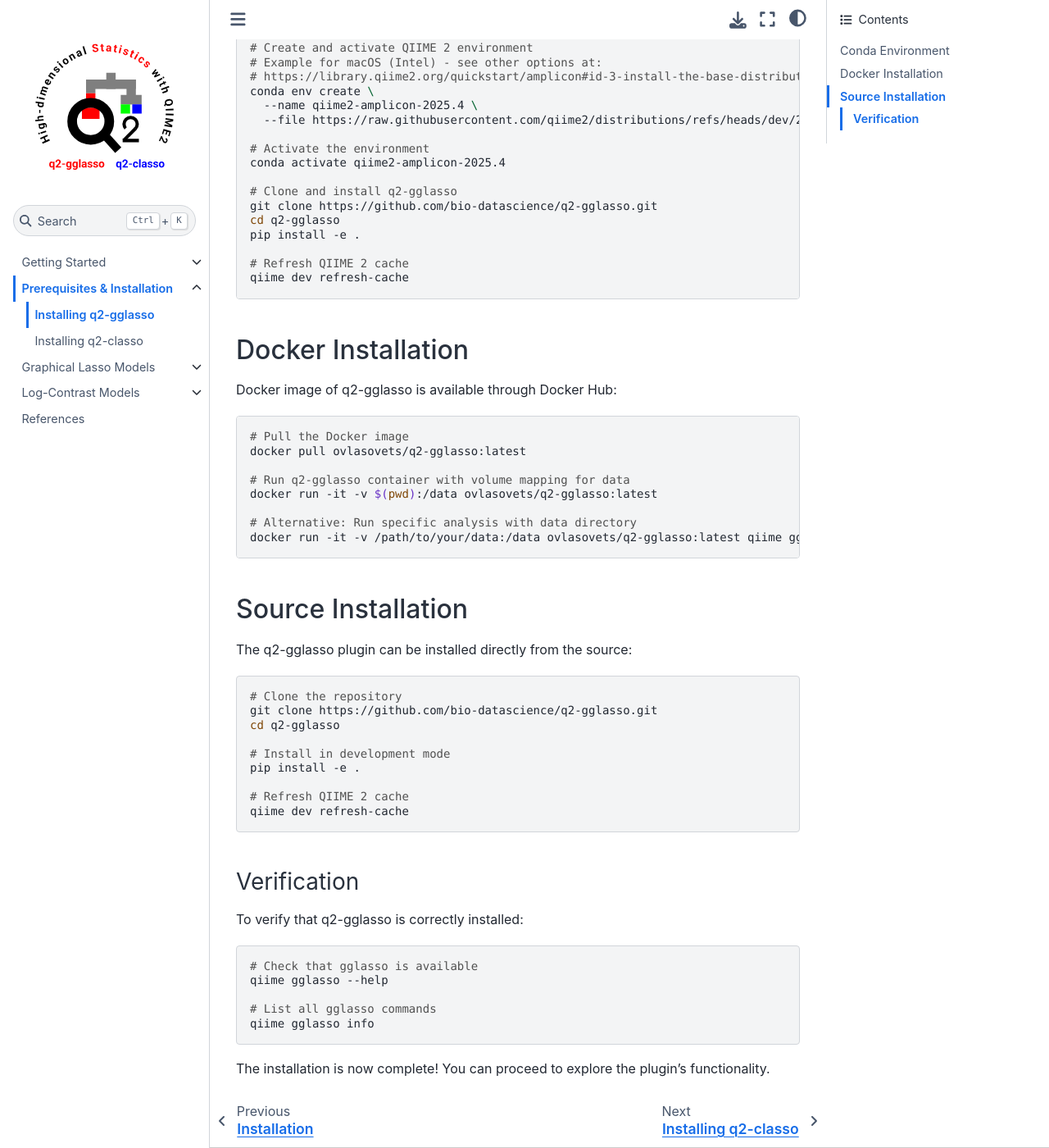
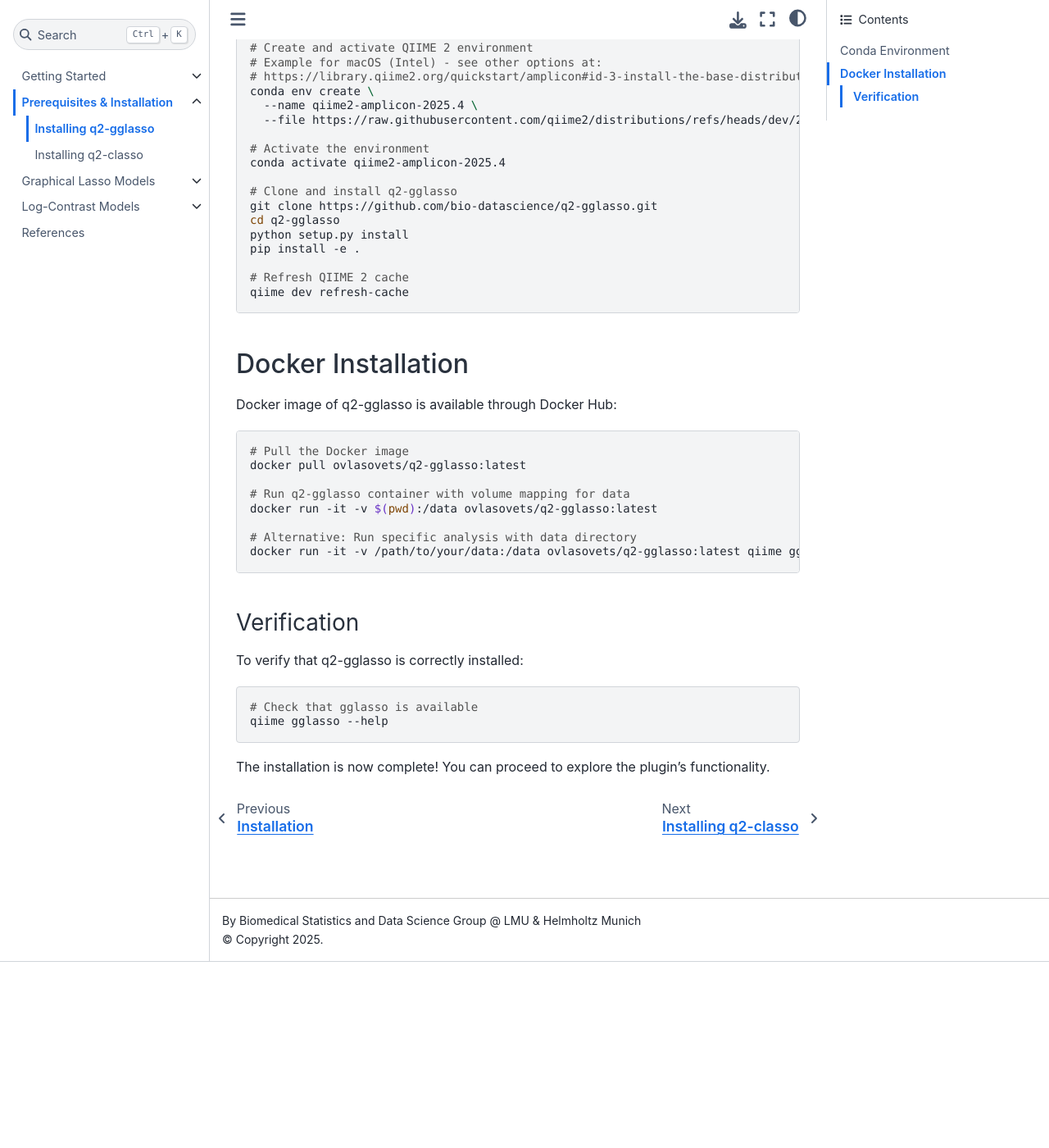
Before and after one commit to bio-datascience/q2-hdstats-docs, a Jupyter Book: the page built from docs/chapters/01_installation/02_q2_gglasso.md, in a window 1280 px wide and 1400 px high, scrolled down 227 px. Shown: the whole window at 82% size. Built offline with Jupyter Book 1.0.4 settings and Sphinx 7.4.7 and the Sphinx Book theme 1.1.4, drawn with Linux system fonts in a browser that asks for light colours.

Commit message:
update installation path

````diff
--- a/docs/chapters/01_installation/02_q2_gglasso.md
+++ b/docs/chapters/01_installation/02_q2_gglasso.md
@@ -1,6 +1,6 @@
 # Installing q2-gglasso
 
-### Conda Environment
+## Conda Environment
 
 Create a dedicated conda environment for q2-gglasso:
 
@@ -18,13 +18,14 @@ conda activate qiime2-amplicon-2025.4
 # Clone and install q2-gglasso
 git clone https://github.com/bio-datascience/q2-gglasso.git
 cd q2-gglasso
+python setup.py install
 pip install -e .
 
 # Refresh QIIME 2 cache
 qiime dev refresh-cache
 ```
 
-### Docker Installation
+## Docker Installation
 
 Docker image of q2-gglasso is available through Docker Hub:
 
@@ -39,22 +40,6 @@ docker run -it -v $(pwd):/data ovlasovets/q2-gglasso:latest
 docker run -it -v /path/to/your/data:/data ovlasovets/q2-gglasso:latest qiime gglasso --help
 ```
 
-## Source Installation
-
-The q2-gglasso plugin can be installed directly from the source:
-
-```bash
-# Clone the repository
-git clone https://github.com/bio-datascience/q2-gglasso.git
-cd q2-gglasso
-
-# Install in development mode
-pip install -e .
-
-# Refresh QIIME 2 cache
-qiime dev refresh-cache
-```
-
 ### Verification
 
 To verify that q2-gglasso is correctly installed:
@@ -62,9 +47,6 @@ To verify that q2-gglasso is correctly installed:
 ```bash
 # Check that gglasso is available
 qiime gglasso --help
-
-# List all gglasso commands
-qiime gglasso info
 ```
 
 The installation is now complete! You can proceed to explore the plugin's functionality.
````
Also changed, not shown: docs/chapters/01_installation/03_q2_classo.md (+2 -21 lines).
